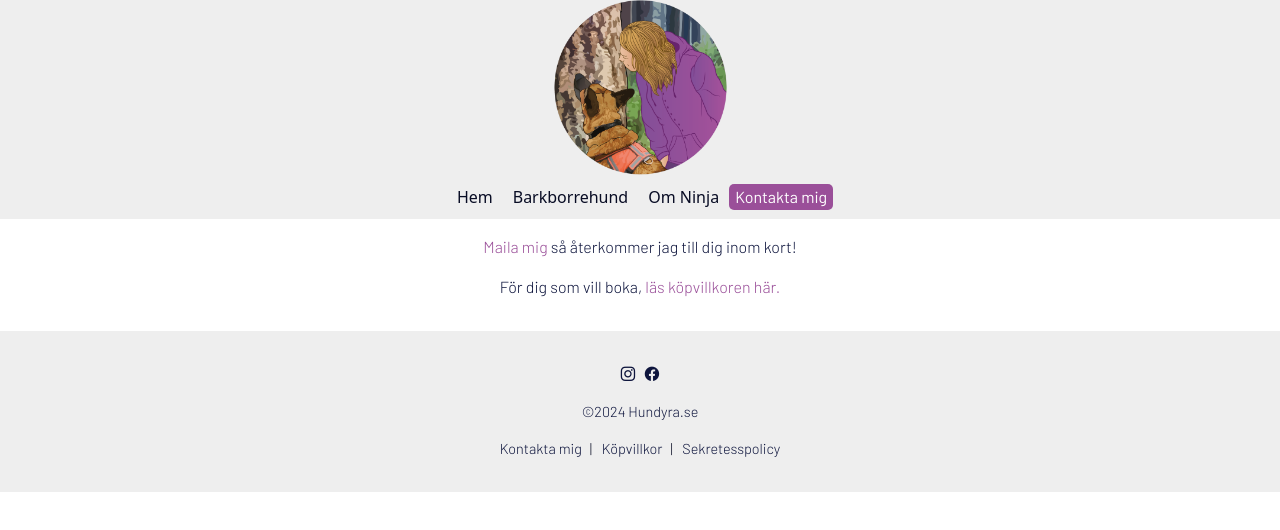
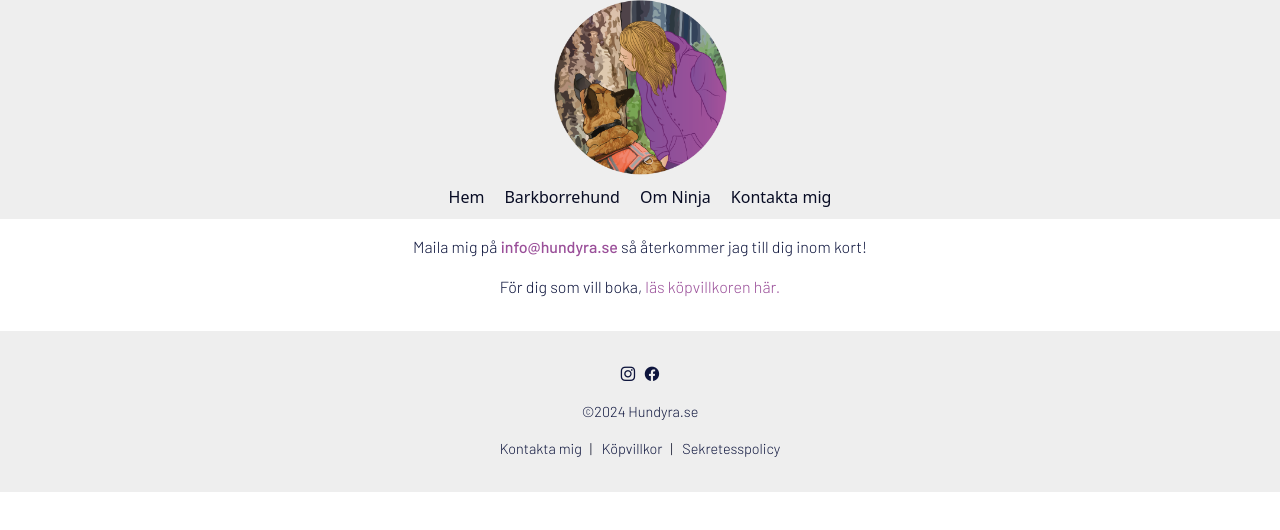
Before and after one commit to Ninjaraa/Hundyra_Dev, an Angular app in the folder hundyra/: page /kontakt in a window 1280 px wide. Shown: the top 530 px of the page. Built offline with nearby package versions, Linux system fonts and the light colour scheme.

Commit message:
fixed test and added gtm script

```diff
--- a/hundyra/src/app/app.component.ts
+++ b/hundyra/src/app/app.component.ts
@@ -1,8 +1,9 @@
-import { Component } from '@angular/core';
+import { Component, OnInit } from '@angular/core';
 import { CommonModule } from '@angular/common';
 import { RouterOutlet } from '@angular/router';
 import { FooterComponent } from './reusables/footer/footer.component';
 import { MenyComponent } from './reusables/meny/meny.component';
+import { GtmService } from './services/gtm.service';
 
 @Component({
   selector: 'app-root',
@@ -11,6 +12,11 @@ import { MenyComponent } from './reusables/meny/meny.component';
   templateUrl: './app.component.html',
   styleUrl: './app.component.scss'
 })
-export class AppComponent {
-  title = 'hundyra';
+export class AppComponent implements OnInit {
+
+  constructor(private gtmService: GtmService) {}
+
+  ngOnInit() {
+    this.gtmService.initGtmScript();
+  }
 }
--- a/hundyra/src/app/kontakt/kontakt.component.html
+++ b/hundyra/src/app/kontakt/kontakt.component.html
@@ -2,7 +2,7 @@
     <div class="container">
       <article class="text-box">
         <header>
-          <p><a href="mailto:info&#64;hundyra.se">Maila mig</a> så återkommer jag till dig inom kort!</p>
+          <p>Maila mig på <span>info&#64;hundyra.se</span> så återkommer jag till dig inom kort!
           <p>För dig som vill boka, <a href="/villkor">läs köpvillkoren här.</a></p>
         </header>
       </article>
--- a/hundyra/src/app/privacy/privacy.component.html
+++ b/hundyra/src/app/privacy/privacy.component.html
@@ -15,23 +15,20 @@
       </section>
       <section class="text-content">
         <h3>Cookies</h3>
-        <p>Vår webbplats använder cookies via Google Analytics för att spåra användare och samla in ovan nämnda data...
+        <p>Vår webbplats använder cookies via Google Analytics för att spåra användare och samla in nämnd data.
         </p>
       </section>
       <section class="text-content">
         <h3>Datasäkerhet</h3>
-        <p>Vi vidtar lämpliga säkerhetsåtgärder för att skydda mot obehörig åtkomst till eller obehörig ändring,
-          avslöjande eller förstöring av data.</p>
+        <p>Vi vidtar lämpliga säkerhetsåtgärder för att skydda mot obehörig åtkomst till eller obehörig ändring, avslöjande eller förstöring av data.</p>
       </section>
       <section class="text-content">
         <h3>Delning av information</h3>
-        <p>Vi delar inte någon information med tredje part. Informationen som samlas in via Google Analytics kan dock
-          delas...</p>
+        <p>Vi delar inte någon information med tredje part.</p>
       </section>
       <section class="text-content">
         <h3>Dina rättigheter</h3>
-        <p>Som användare har du rätt att begära tillgång till, korrigering av, och radering av eventuella
-          personuppgifter som vi kan ha om dig...</p>
+        <p>Som användare har du rätt att begära tillgång till, korrigering av, och radering av eventuella personuppgifter som vi kan ha om dig.</p>
       </section>
     </article>
   </div>
--- a/hundyra/src/app/reusables/meny/meny.component.html
+++ b/hundyra/src/app/reusables/meny/meny.component.html
@@ -9,7 +9,7 @@
       <a routerLink="/" class="menu-link">Hem</a>
       <a routerLink="/barkborrehund" class="menu-link">Barkborrehund</a>
       <a routerLink="/om-ninja" class="menu-link">Om Ninja</a>
-      <button class="btn-menu-icon" (click)="contactEmail()">Kontakta mig</button>
+      <a routerLink="/kontakt" class="menu-link">Kontakta mig</a>
     </div>
     <a class="icon" (click)="toggleMenu()">
       <svg xmlns="http://www.w3.org/2000/svg" height="16" width="14" viewBox="0 0 448 512">
--- a/hundyra/src/app/reusables/meny/meny.component.ts
+++ b/hundyra/src/app/reusables/meny/meny.component.ts
@@ -15,19 +15,6 @@ export class MenyComponent {
 
   constructor(public emailService: EmailService) { }
 
-  contactEmail() {
-    const mailtoString = `mailto:${this.emailService.emailAddress}`;
-    console.log(`Attempting to send email to: ${this.emailService.emailAddress}`);
-
-    try {
-      window.open(mailtoString, '_blank');
-      alert('If your email client did not open, please check your email settings or manually send an email to ' + this.emailService.emailAddress);
-    } catch (e) {
-      console.error('Error opening mail client: ', e);
-      alert('There was an error opening your email client. Please manually send an email to ' + this.emailService.emailAddress);
-    }
-  }
-
   toggleMenu() {
     this.isMenuVisible = !this.isMenuVisible;
   }
--- /dev/null
+++ b/hundyra/src/app/services/gtm.service.ts
@@ -0,0 +1,22 @@
+import { Injectable, Inject } from '@angular/core';
+import { DOCUMENT } from '@angular/common';
+
+@Injectable({
+  providedIn: 'root'
+})
+export class GtmService {
+
+  constructor(@Inject(DOCUMENT) private document: Document) {}
+
+  initGtmScript(): void {
+    const gtmScript = this.document.createElement('script');
+    gtmScript.innerHTML = `
+      (function(w,d,s,l,i){w[l]=w[l]||[];w[l].push({'gtm.start':
+      new Date().getTime(),event:'gtm.js'});var f=d.getElementsByTagName(s)[0],
+      j=d.createElement(s),dl=l!='dataLayer'?'&l='+l:'';j.async=true;j.src=
+      'https://www.googletagmanager.com/gtm.js?id='+i+dl;f.parentNode.insertBefore(j,f);
+      })(window,document,'script','dataLayer','GTM-5GNTGTL');
+    `;
+    this.document.body.appendChild(gtmScript);
+  }
+}
--- a/hundyra/src/index.html
+++ b/hundyra/src/index.html
@@ -1,14 +1,18 @@
 <!doctype html>
-<html lang="en">
+<html lang="sv">
+
 <head>
   <meta charset="utf-8">
   <title>Hundyra</title>
   <base href="/">
   <meta name="viewport" content="width=device-width, initial-scale=1">
   <link rel="icon" type="image/x-icon" href="favicon.ico">
-  <link rel="stylesheet" href="https://cdnjs.cloudflare.com/ajax/libs/bootstrap-icons/1.8.1/font/bootstrap-icons.min.css">
+  <link rel="stylesheet"
+    href="https://cdnjs.cloudflare.com/ajax/libs/bootstrap-icons/1.8.1/font/bootstrap-icons.min.css">
 </head>
+
 <body>
   <app-root></app-root>
 </body>
+
 </html>
--- a/hundyra/src/scss/root/root.scss
+++ b/hundyra/src/scss/root/root.scss
@@ -127,3 +127,17 @@ header {
       font-size: $font-size-17;
     }
   }
+
+  span {
+    margin-bottom: 0;
+    text-align: center;
+    font-size: $font-size-16;
+    line-height: 1.5;
+    font-family: $font-barlow;
+    font-weight: $font-weight-medium;
+    color: $color-theme;
+
+    @include tablet {
+      font-size: $font-size-17;
+    }
+  }
```
